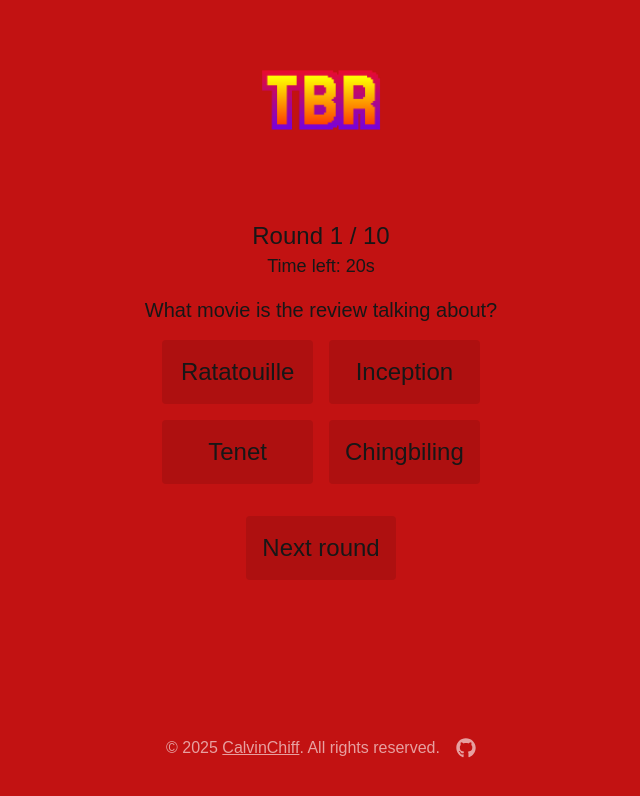
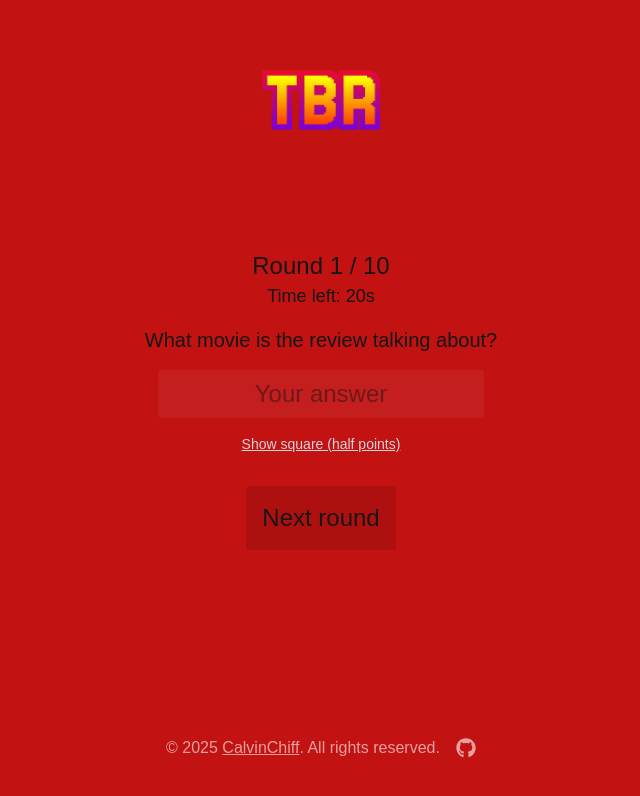
Before and after one commit to calvinchiff/the-bad-review, a Next.js app in the folder frontend/: page /1 in a window 1280 px wide. Both pictures are taken after a click on the button "Play". Shown: the top 796 px of the page, without its empty margins (319-959 px from the left). Built offline with nearby package versions, Linux system fonts and the light colour scheme; a web font is replaced by a local one.

Commit message:
feat: answer is free to type but possible to choose from square

```diff
--- a/frontend/app/[room]/page.tsx
+++ b/frontend/app/[room]/page.tsx
@@ -14,6 +14,8 @@ export default function Room() {
 	const [currentRound, setCurrentRound] = useState(1);
 	const [timer, setTimer] = useState(20);
 	const [question, setQuestion] = useState<Question>(mockedQuestions[0]);
+	const [showOptions, setShowOptions] = useState(false);
+	const [freeAnswer, setFreeAnswer] = useState("");
 
 	const totalSlots = 12;
 
@@ -102,31 +104,53 @@ export default function Room() {
 					<p className="text-2xl">Round {currentRound} / 10</p>
 					<p className="text-lg">Time left: {timer}s</p>
 					<p className="text-xl mt-4">{question.question}</p>
-					{question.options ? (
+					{!showOptions ? (
+						<div className="flex flex-col items-center mt-4 gap-4">
+							<input
+								className="p-2 rounded bg-white/5 w-full max-w-md text-center focus:outline-none"
+								placeholder="Your answer"
+								value={freeAnswer}
+								onChange={(e) => setFreeAnswer(e.target.value)}
+							/>
+							{question.options.length > 0 && (
+								<button
+									onClick={() => setShowOptions(true)}
+									className="text-sm text-gray-300 underline hover:text-white cursor-pointer transition"
+								>
+									Show square (half points)
+								</button>
+							)}
+						</div>
+					) : (
 						<div className="grid grid-cols-2 gap-4 mt-4">
 							{question.options.map((opt, idx) => (
 								<button
 									key={idx}
-									className="bg-black/10 p-4 rounded hover:bg-black/20 transition cursor-pointer"
+									onClick={() => setFreeAnswer(opt)}
+									className={`p-4 rounded transition cursor-pointer
+			${
+				freeAnswer === opt
+					? "bg-white/20 border text-white font-bold"
+					: "bg-black/10 hover:bg-black/20"
+			}
+		`}
 								>
 									{opt}
 								</button>
 							))}
 						</div>
-					) : (
-						<input
-							className="p-2 mt-4 rounded bg-white/5 text-white w-full max-w-md"
-							placeholder="Your answer"
-						/>
 					)}
 					{isAdmin && (
 						<button
 							className="mt-8 bg-black/10 p-4 rounded hover:bg-black/20 transition cursor-pointer"
 							onClick={() => {
 								if (currentRound === 10) return setPhase("ranking");
+
 								setCurrentRound((r) => r + 1);
 								setQuestion(mockedQuestions[currentRound]);
 								setTimer(20);
+								setShowOptions(false);
+								setFreeAnswer("");
 							}}
 						>
 							Next round
```
